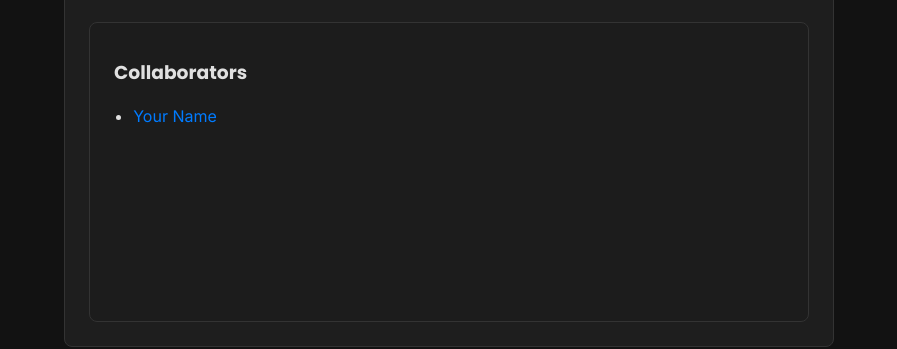
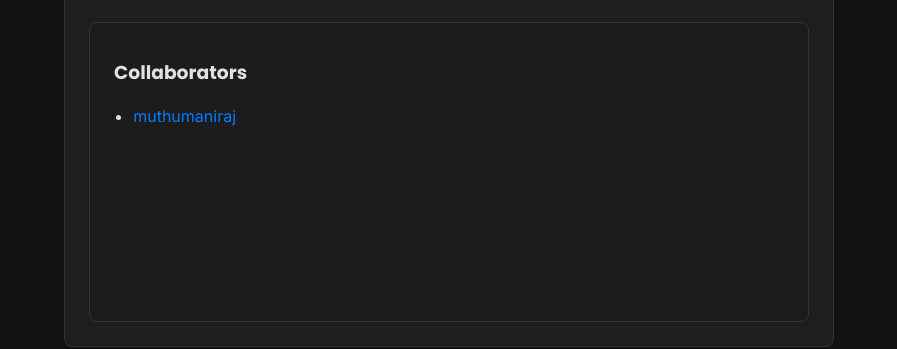
Before and after one commit to Muthumaniraj26/portfoliomuthumaniraj, a Jekyll site: the page built from _projects/08-project.md, in a window 1280 px wide and 900 px high, scrolled down 1872 px. Shown: the part 261-610 px from the top of the window, without its empty margins (366-1263 px from the left). Built offline with Jekyll 4.4.1, drawn with Linux system fonts in a browser that asks for light colours.

Commit message:
Update 08-project.md

```diff
--- a/_projects/08-project.md
+++ b/_projects/08-project.md
@@ -6,8 +6,8 @@ category: "Machine Learning and Deep Learning"
 repo_url: "https://github.com/Muthumaniraj26/archeology"
 video_embed_url: "https://www.youtube.com/embed/zUat943SHtk"
 collaborators:
-  - name: "Your Name"
-    github_username: "your-github"
+  - name: "muthumaniraj"
+    github_username: "Muthumaniraj26"
 
 skills:
   - "Object Detection"
```
